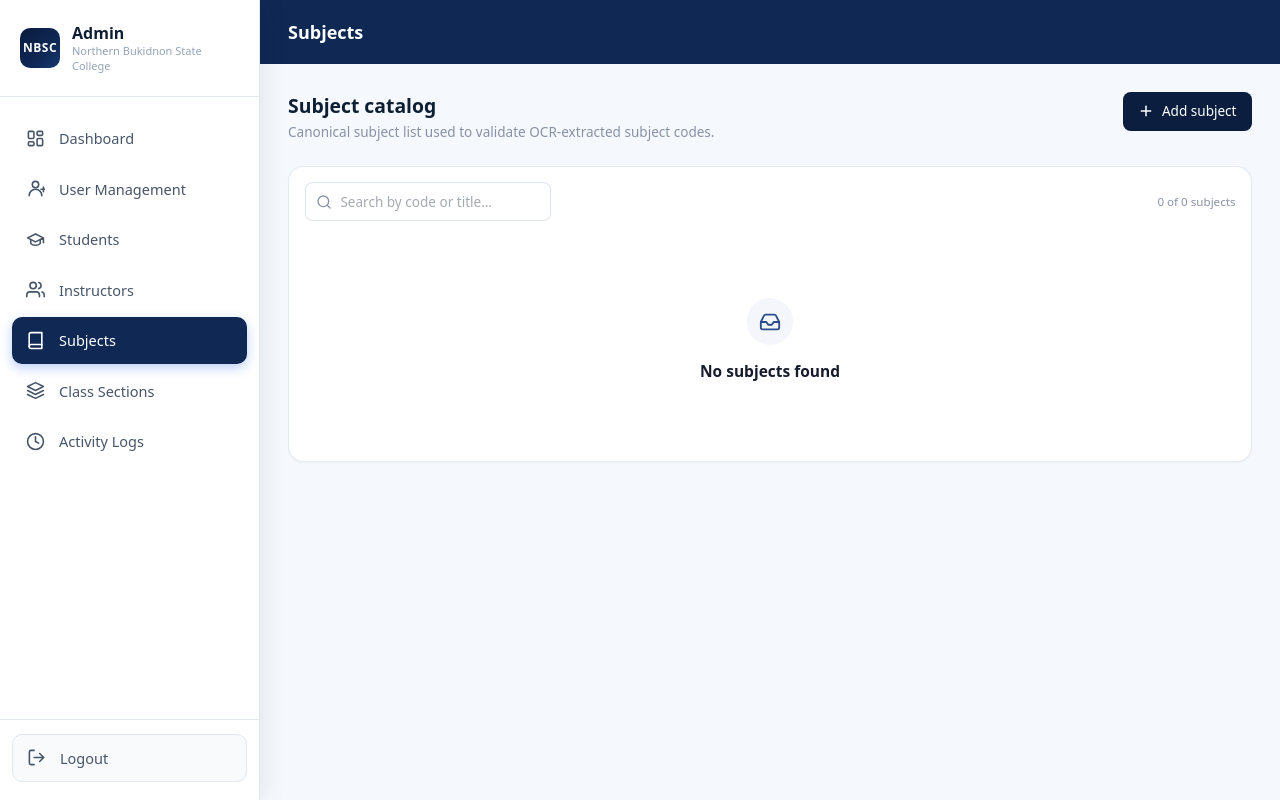
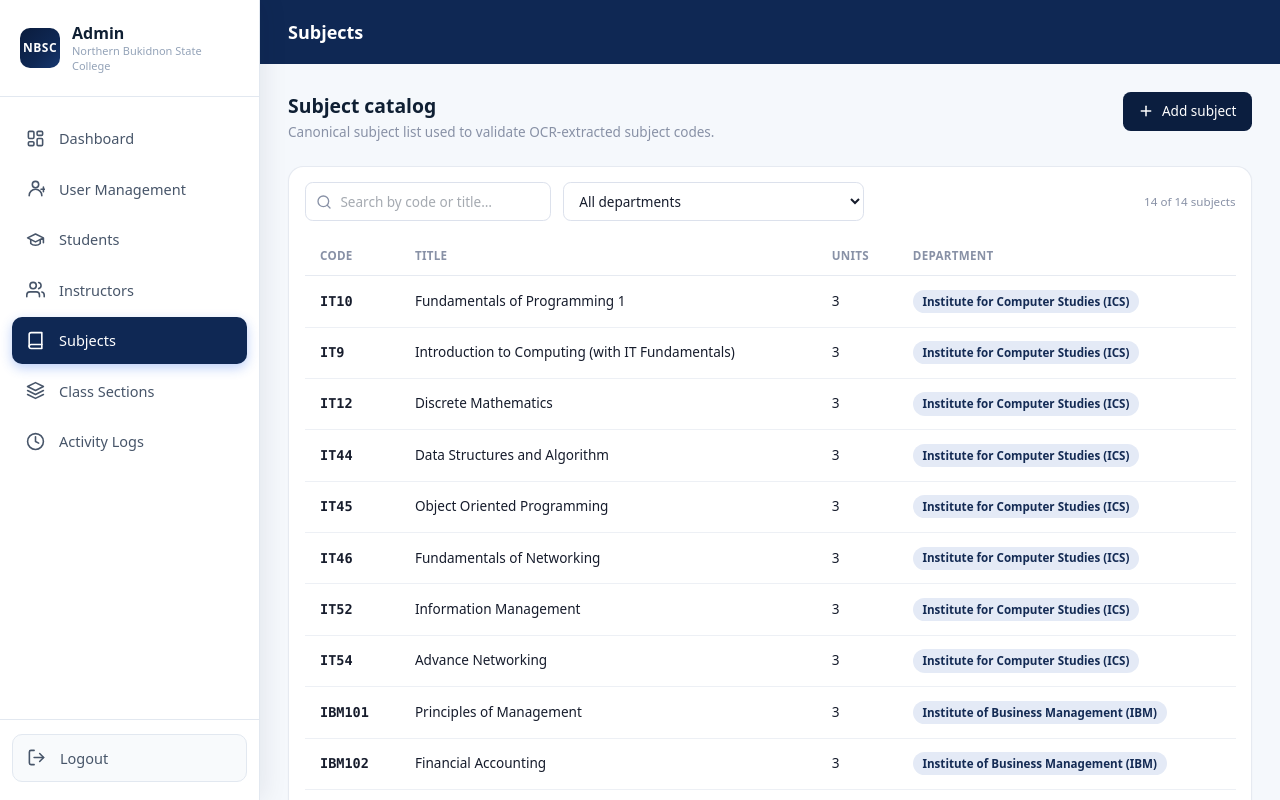
Before and after one commit to NBSC-Innovations/admin-ui, a React (Vite) app: page / in a window 1280 px wide. Both pictures are taken after a click on the button "Subjects". Shown: the top 800 px of the page. Built offline with nearby package versions, Linux system fonts and the light colour scheme.

Commit message:
Added sorting for department on subjects

```diff
--- a/src/data/subjects.js
+++ b/src/data/subjects.js
@@ -1,2 +1,22 @@
-// Shape: { id, code, title, units, program }
-export const subjects = []
+// Shape: { id, code, title, units, program, department }
+export const subjects = [
+  // ICS (IT) — based on actual NBSC Permanent Records sample
+  { id: 'SUB-001', code: 'IT10', title: 'Fundamentals of Programming 1', units: 3, program: 'BSIT', department: 'Institute for Computer Studies (ICS)' },
+  { id: 'SUB-002', code: 'IT9', title: 'Introduction to Computing (with IT Fundamentals)', units: 3, program: 'BSIT', department: 'Institute for Computer Studies (ICS)' },
+  { id: 'SUB-003', code: 'IT12', title: 'Discrete Mathematics', units: 3, program: 'BSIT', department: 'Institute for Computer Studies (ICS)' },
+  { id: 'SUB-004', code: 'IT44', title: 'Data Structures and Algorithm', units: 3, program: 'BSIT', department: 'Institute for Computer Studies (ICS)' },
+  { id: 'SUB-005', code: 'IT45', title: 'Object Oriented Programming', units: 3, program: 'BSIT', department: 'Institute for Computer Studies (ICS)' },
+  { id: 'SUB-006', code: 'IT46', title: 'Fundamentals of Networking', units: 3, program: 'BSIT', department: 'Institute for Computer Studies (ICS)' },
+  { id: 'SUB-007', code: 'IT52', title: 'Information Management', units: 3, program: 'BSIT', department: 'Institute for Computer Studies (ICS)' },
+  { id: 'SUB-008', code: 'IT54', title: 'Advance Networking', units: 3, program: 'BSIT', department: 'Institute for Computer Studies (ICS)' },
+
+  // IBM — random sample, not from real data
+  { id: 'SUB-009', code: 'IBM101', title: 'Principles of Management', units: 3, program: 'BSBM', department: 'Institute of Business Management (IBM)' },
+  { id: 'SUB-010', code: 'IBM102', title: 'Financial Accounting', units: 3, program: 'BSBM', department: 'Institute of Business Management (IBM)' },
+  { id: 'SUB-011', code: 'IBM110', title: 'Marketing Management', units: 3, program: 'BSBM', department: 'Institute of Business Management (IBM)' },
+
+  // ITE — random sample, not from real data
+  { id: 'SUB-012', code: 'ITE101', title: 'Foundations of Education', units: 3, program: 'BSED', department: 'Institute of Teacher Education (ITE)' },
+  { id: 'SUB-013', code: 'ITE105', title: 'Facilitating Learner-Centered Teaching', units: 3, program: 'BSED', department: 'Institute of Teacher Education (ITE)' },
+  { id: 'SUB-014', code: 'ITE112', title: 'Assessment in Learning 1', units: 3, program: 'BSED', department: 'Institute of Teacher Education (ITE)' },
+]
--- a/src/pages/Subjects.jsx
+++ b/src/pages/Subjects.jsx
@@ -6,23 +6,28 @@ import { DataTable } from '../components/tables/DataTable'
 import { Button } from '../components/ui/Button'
 import { Badge } from '../components/ui/Badge'
 import { Card } from '../components/ui/Card'
+import { Select } from '../components/ui/Select'
 import { useFetch } from '../hooks/useFetch'
 import { fetchSubjects } from '../services/subjectsService'
+import { DEPARTMENTS } from '../constants'
 
 export default function Subjects() {
   const { data: subjects, loading } = useFetch(fetchSubjects, [])
   const [query, setQuery] = useState('')
+  const [department, setDepartment] = useState('all')
 
   const filtered = useMemo(() => {
     if (!subjects) return []
-    return subjects.filter((s) => [s.code, s.title].join(' ').toLowerCase().includes(query.toLowerCase()))
-  }, [subjects, query])
+    return subjects
+      .filter((s) => (department === 'all' ? true : s.department === department))
+      .filter((s) => [s.code, s.title].join(' ').toLowerCase().includes(query.toLowerCase()))
+  }, [subjects, query, department])
 
   const columns = [
     { key: 'code', header: 'Code', render: (row) => <span className="font-mono text-sm font-semibold">{row.code}</span> },
     { key: 'title', header: 'Title' },
     { key: 'units', header: 'Units' },
-    { key: 'program', header: 'Program', render: (row) => <Badge tone="neutral">{row.program}</Badge> },
+    { key: 'department', header: 'Department', render: (row) => <Badge tone="neutral">{row.department}</Badge> },
   ]
 
   return (
@@ -39,7 +44,15 @@ export default function Subjects() {
 
       <Card className="p-4">
         <div className="mb-4 flex flex-wrap items-center justify-between gap-3">
-          <SearchInput value={query} onChange={setQuery} placeholder="Search by code or title…" className="max-w-xs" />
+          <div className="flex flex-wrap items-center gap-3">
+            <SearchInput value={query} onChange={setQuery} placeholder="Search by code or title…" className="max-w-xs" />
+            <Select value={department} onChange={(e) => setDepartment(e.target.value)}>
+              <option value="all">All departments</option>
+              {Object.values(DEPARTMENTS).map((d) => (
+                <option key={d} value={d}>{d}</option>
+              ))}
+            </Select>
+          </div>
           <p className="text-xs text-ink-400">{filtered.length} of {subjects?.length ?? 0} subjects</p>
         </div>
         <DataTable columns={columns} rows={filtered} loading={loading} emptyTitle="No subjects found" />
```
